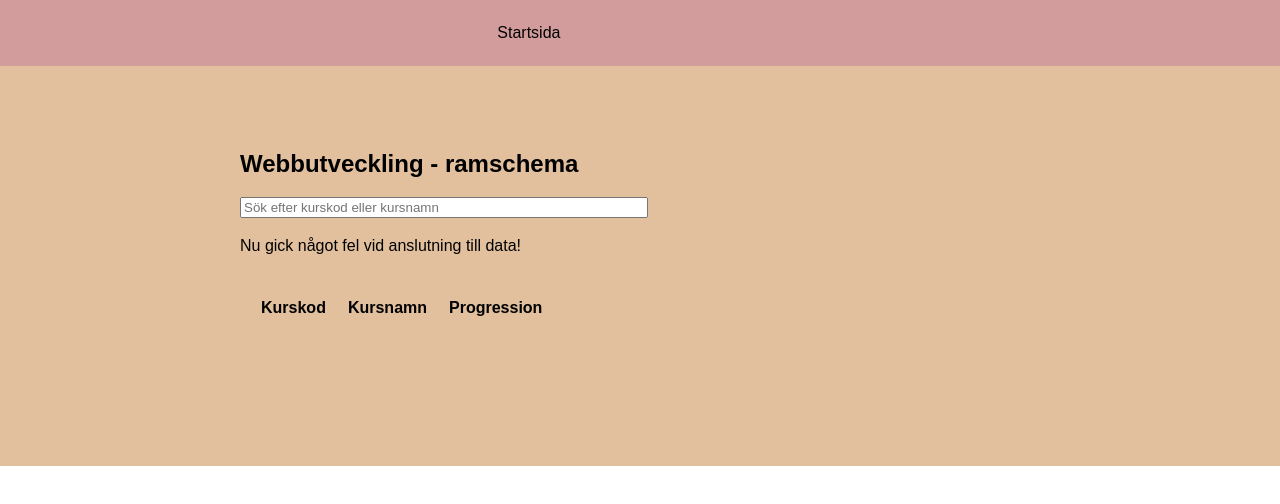
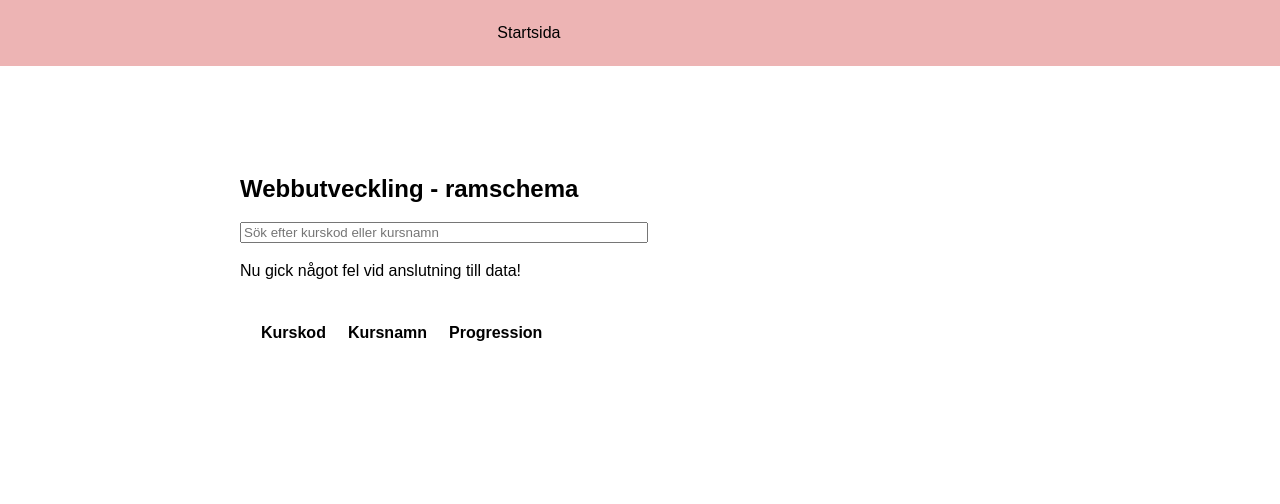
Before and after one commit to lisabromark/Moment_2, a website built with Parcel: page src/html/index.html in a window 1280 px wide. Built offline with nearby package versions, Linux system fonts and the light colour scheme; no server answers.

Commit message:
Small adjustments

```diff
--- a/src/css/main.css
+++ b/src/css/main.css
@@ -20,7 +20,7 @@ html {
 }
 
 nav {
-    background: rgb(210, 156, 156);
+    background: rgb(237, 180, 180);
     grid-area: header;
     display: grid;
     justify-content: center;
@@ -70,19 +70,14 @@ nav {
     color: black;
     padding: 0.5em 1em;
     border-radius: 5px;
-
 }
 
 
 #main {
-    background: #e2c09e;
     grid-area: main;
     display: grid;
     place-items: center;
-    padding-bottom: 50px;
     margin-top: 0;
-
-
 }
 
 article {
```
Also changed, not shown: 2 other files.
